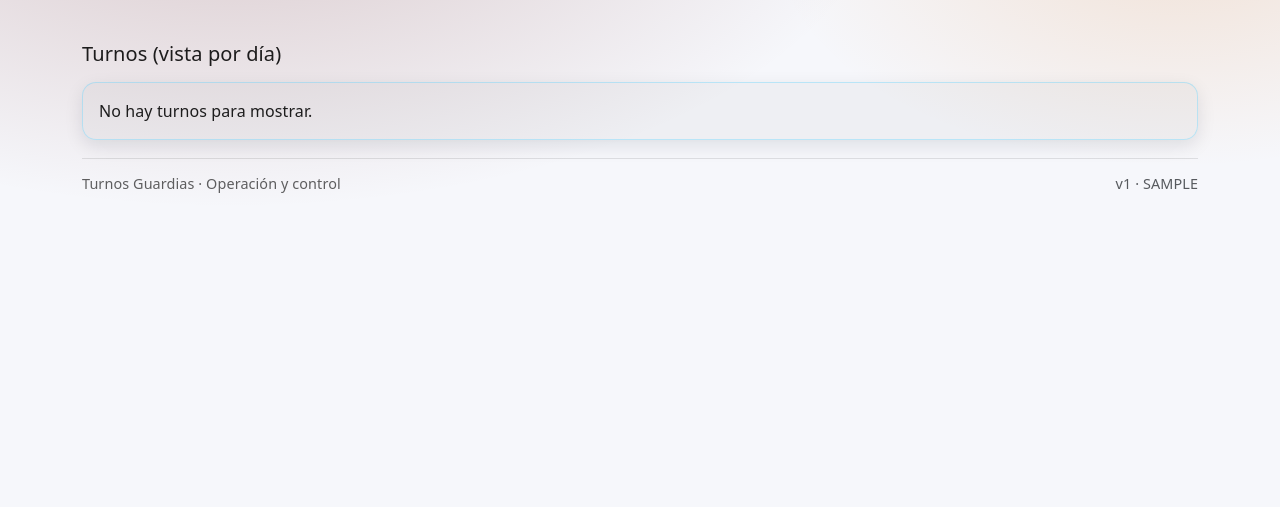
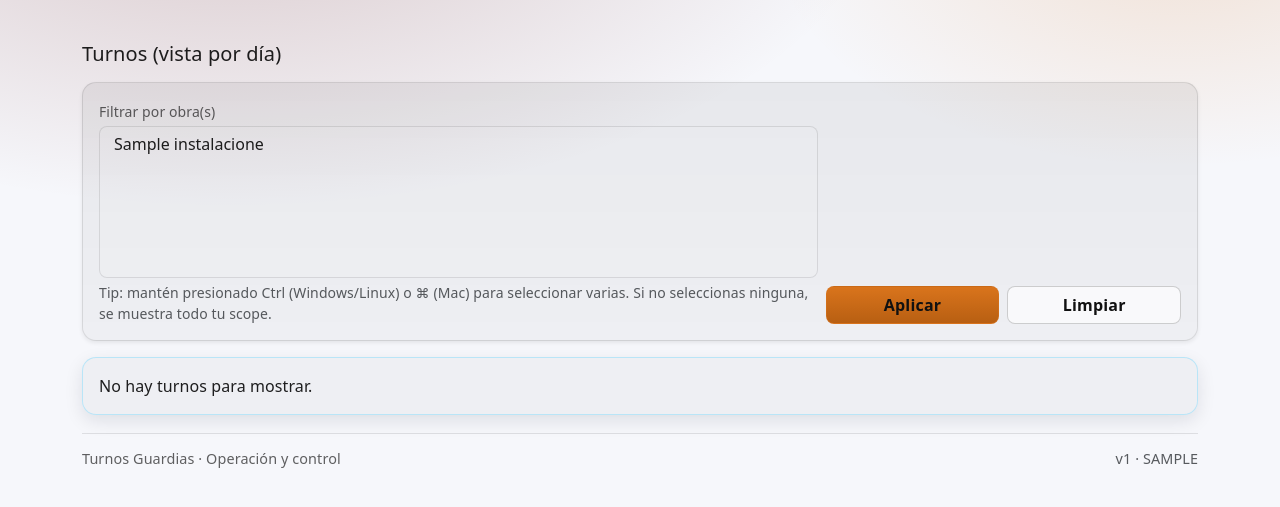
Before and after one commit to armort2/turnos_guardias, a Flask app: page /turnos in a window 1280 px wide. Shown: the part 122-629 px from the top of the page. Run offline with Flask 3, Linux system fonts and the light colour scheme; a user stored in the database is signed in; tables that the repository leaves empty hold one stand-in row (values such as "Sample post").

Commit message:
Filtro multiobra en listado de turnos

```diff
--- a/app/routes/turnos.py
+++ b/app/routes/turnos.py
@@ -1,14 +1,7 @@
 from collections import defaultdict
 from datetime import date, datetime, time, timedelta
 
-from flask import (
-    flash,
-    jsonify,
-    redirect,
-    render_template,
-    request,
-    url_for,
-)
+from flask import flash, jsonify, redirect, render_template, request, url_for
 from flask_login import current_user, login_required
 from sqlalchemy import case, func
 from sqlalchemy.orm import selectinload
@@ -357,21 +350,61 @@ def nuevo_turno():
 @main.get("/turnos")
 @login_required
 def turnos_listado():
+    # -----------------------------------------------------------------
+    # Scope por instalación (permisos)
+    # -----------------------------------------------------------------
     if current_user.es_admin():
-        inst_ids = None
+        inst_ids_scope = None
+        instalaciones_filtro = Instalacion.query.order_by(
+            Instalacion.nombre.asc()
+        ).all()
     else:
-        inst_ids = [i.id for i in (current_user.instalaciones or [])]
-        if not inst_ids:
+        inst_ids_scope = [i.id for i in (current_user.instalaciones or [])]
+        if not inst_ids_scope:
             return render_template(
-                "turnos_listado.html", dias=[], guardias_map={}, instalaciones_map={}
+                "turnos_listado.html",
+                dias=[],
+                guardias_map={},
+                instalaciones_map={},
+                instalaciones_filtro=[],
+                inst_id_sel=[],
+            )
+        instalaciones_filtro = (
+            Instalacion.query.filter(Instalacion.id.in_(inst_ids_scope))
+            .order_by(Instalacion.nombre.asc())
+            .all()
+        )
+
+    # -----------------------------------------------------------------
+    # Filtro por obra (multi-select): ?inst_id=1&inst_id=2...
+    # -----------------------------------------------------------------
+    inst_id_sel = request.args.getlist("inst_id", type=int)
+    if inst_id_sel:
+        if inst_ids_scope is not None:
+            inst_id_sel = [i for i in inst_id_sel if i in inst_ids_scope]
+        # si el usuario envió ids fuera de su scope, quedan descartados
+        if not inst_id_sel:
+            return render_template(
+                "turnos_listado.html",
+                dias=[],
+                guardias_map={},
+                instalaciones_map={},
+                instalaciones_filtro=instalaciones_filtro,
+                inst_id_sel=[],
             )
 
+    # -----------------------------------------------------------------
+    # Query base
+    # -----------------------------------------------------------------
     q = TurnoRegistro.query.options(
         selectinload(TurnoRegistro.comentarios).selectinload(TurnoComentario.autor)
     ).filter(TurnoRegistro.anulado.is_(False))
 
-    if inst_ids is not None:
-        q = q.filter(TurnoRegistro.instalacion_id.in_(inst_ids))
+    if inst_ids_scope is not None:
+        q = q.filter(TurnoRegistro.instalacion_id.in_(inst_ids_scope))
+
+    if inst_id_sel:
+        q = q.filter(TurnoRegistro.instalacion_id.in_(inst_id_sel))
 
     turnos = (
         q.order_by(TurnoRegistro.inicio_dt.asc(), TurnoRegistro.id.asc())
@@ -423,6 +456,8 @@ def turnos_listado():
         dias=dias,
         guardias_map=guardias_map,
         instalaciones_map=instalaciones_map,
+        instalaciones_filtro=instalaciones_filtro,
+        inst_id_sel=inst_id_sel,
     )
 
 
--- a/app/templates/turnos_listado.html
+++ b/app/templates/turnos_listado.html
@@ -26,6 +26,40 @@
       </button>
     {% endif %}
 
+  </div>
+</div>
+
+<!-- ✅ Filtro por obra (multi) -->
+<div class="card shadow-sm mb-3">
+  <div class="card-body">
+    <form method="get" action="/turnos" class="row g-2 align-items-end">
+      <div class="col-12 col-lg-8">
+        <label class="form-label small mb-1">Filtrar por obra(s)</label>
+        <select class="form-select" name="inst_id" multiple size="6">
+          {% for inst in (instalaciones_filtro or []) %}
+            <option value="{{ inst.id }}"
+              {% if inst_id_sel and (inst.id in inst_id_sel) %}selected{% endif %}>
+              {{ inst.nombre }}
+            </option>
+          {% endfor %}
+        </select>
+        <div class="form-text">
+          Tip: mantén presionado Ctrl (Windows/Linux) o ⌘ (Mac) para seleccionar varias.
+          Si no seleccionas ninguna, se muestra todo tu scope.
+        </div>
+      </div>
+
+      <div class="col-12 col-lg-4">
+        <div class="d-flex gap-2">
+          <button class="btn btn-primary w-50" type="submit">
+            Aplicar
+          </button>
+          <a class="btn btn-outline-secondary w-50" href="/turnos">
+            Limpiar
+          </a>
+        </div>
+      </div>
+    </form>
   </div>
 </div>
 
@@ -154,7 +188,6 @@
             <td>{{ t.inicio_dt.strftime("%d-%m-%Y %H:%M") }}</td>
             <td>{{ t.fin_dt.strftime("%d-%m-%Y %H:%M") }}</td>
 
-            <!-- ✅ Alternativa premium: mostrar minutos feriado como "X h Y m" -->
             <td>
               {% set mins = (t.minutos_feriado or 0) %}
               {% set h = (mins // 60) %}
@@ -210,7 +243,6 @@
             </td>
           </tr>
 
-          <!-- Panel de comentarios por turno -->
           <tr class="collapse" id="cmt{{ t.id }}">
             <td colspan="10">
               <div class="p-2 border rounded bg-light">
```
